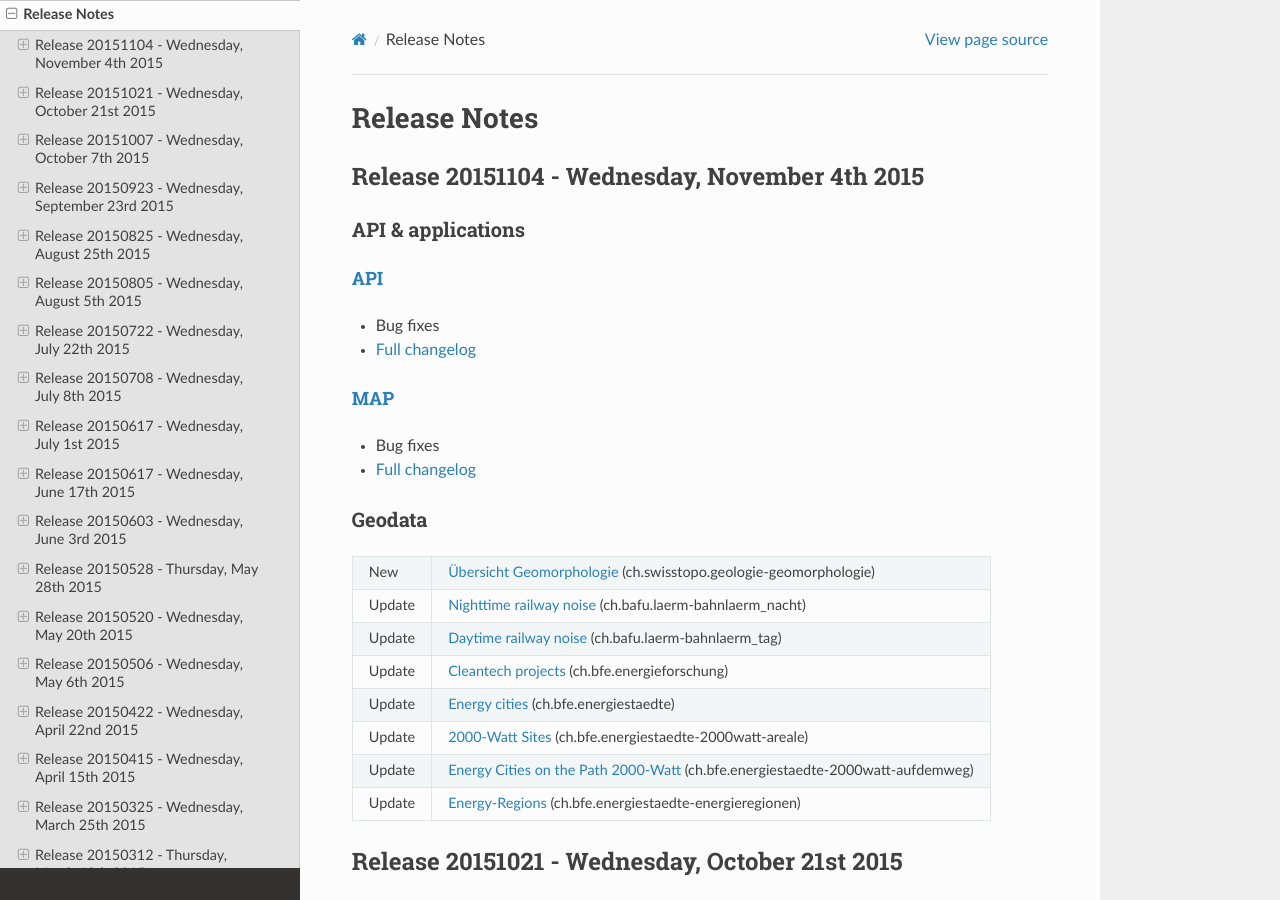
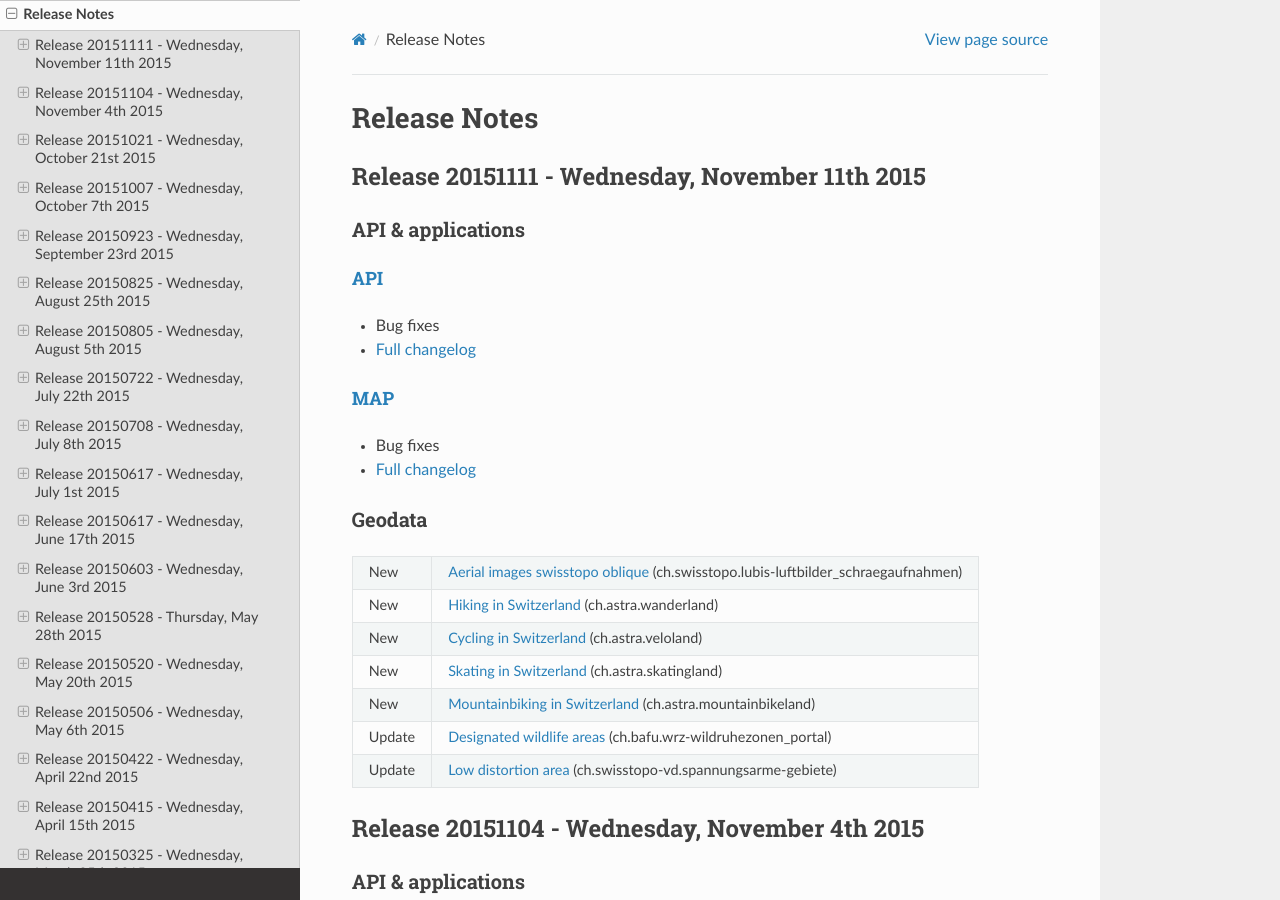
Before and after one commit to swisstopo-test/doc-chsdi3, a Sphinx documentation site: the page built from source/releasenotes/index.rst, in a window 1280 px wide and 900 px high. Built offline with Sphinx 7.4.7 and the Read the Docs theme 2.0.0, drawn with Linux system fonts in a browser that asks for light colours.

Commit message:
releasenotes 2015-11-11

```diff
--- a/source/releasenotes/index.rst
+++ b/source/releasenotes/index.rst
@@ -8,6 +8,44 @@
 
 Release Notes
 =============
+
+.. _releasenotes_20151111:
+
+Release 20151111 - Wednesday, November 11th 2015
+------------------------------------------------
+
+API & applications
+******************
+
+`API <//api3.geo.admin.ch>`__
+'''''''''''''''''''''''''''''
+- Bug fixes
+- `Full changelog <https://github.com/geoadmin/mf-chsdi3/compare/r_151104...r_151111>`__
+
+`MAP <//map.geo.admin.ch>`__
+'''''''''''''''''''''''''''''
+- Bug fixes
+- `Full changelog <https://github.com/geoadmin/mf-geoadmin3/compare/r_151104...r_151111>`__
+
+
+Geodata
+*******
++--------+-----------------------------------------------------------------------------------------------------------------------------------------------------------------------+
+| New    | `Aerial images swisstopo oblique <//map.geo.admin.ch/?layers=ch.swisstopo.lubis-luftbilder_schraegaufnahmen>`__ (ch.swisstopo.lubis-luftbilder_schraegaufnahmen)      |
++--------+-----------------------------------------------------------------------------------------------------------------------------------------------------------------------+
+| New    | `Hiking in Switzerland <//map.geo.admin.ch/?layers=ch.astra.wanderland>`__ (ch.astra.wanderland)                                                                      |
++--------+-----------------------------------------------------------------------------------------------------------------------------------------------------------------------+
+| New    | `Cycling in Switzerland <//map.geo.admin.ch/?layers=ch.astra.veloland>`__ (ch.astra.veloland)                                                                         |
++--------+-----------------------------------------------------------------------------------------------------------------------------------------------------------------------+
+| New    | `Skating in Switzerland <//map.geo.admin.ch/?layers=ch.astra.skatingland>`__ (ch.astra.skatingland)                                                                   |
++--------+-----------------------------------------------------------------------------------------------------------------------------------------------------------------------+
+| New    | `Mountainbiking in Switzerland <//map.geo.admin.ch/?layers=ch.astra.mountainbikeland>`__ (ch.astra.mountainbikeland)                                                  |
++--------+-----------------------------------------------------------------------------------------------------------------------------------------------------------------------+
+| Update | `Designated wildlife areas <//map.geo.admin.ch/?layers=ch.bafu.wrz-wildruhezonen_portal>`__ (ch.bafu.wrz-wildruhezonen_portal)                                        |
++--------+-----------------------------------------------------------------------------------------------------------------------------------------------------------------------+
+| Update | `Low distortion area <//map.geo.admin.ch/?layers=ch.swisstopo-vd.spannungsarme-gebiete>`__ (ch.swisstopo-vd.spannungsarme-gebiete)                                    |
++--------+-----------------------------------------------------------------------------------------------------------------------------------------------------------------------+
+
 
 .. _releasenotes_20151104:
 
```
